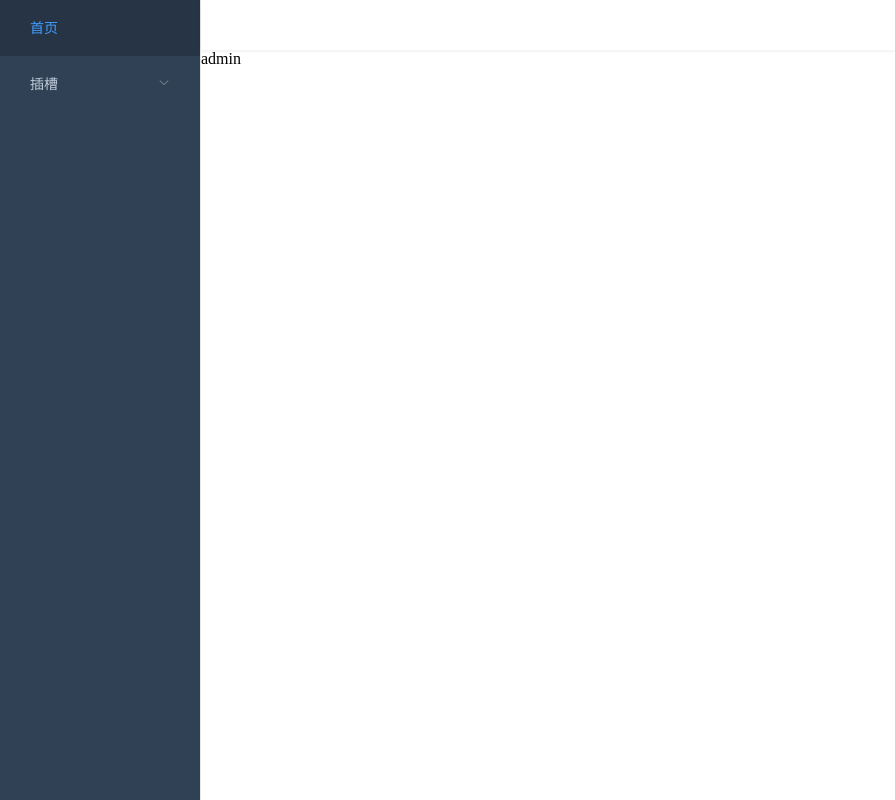
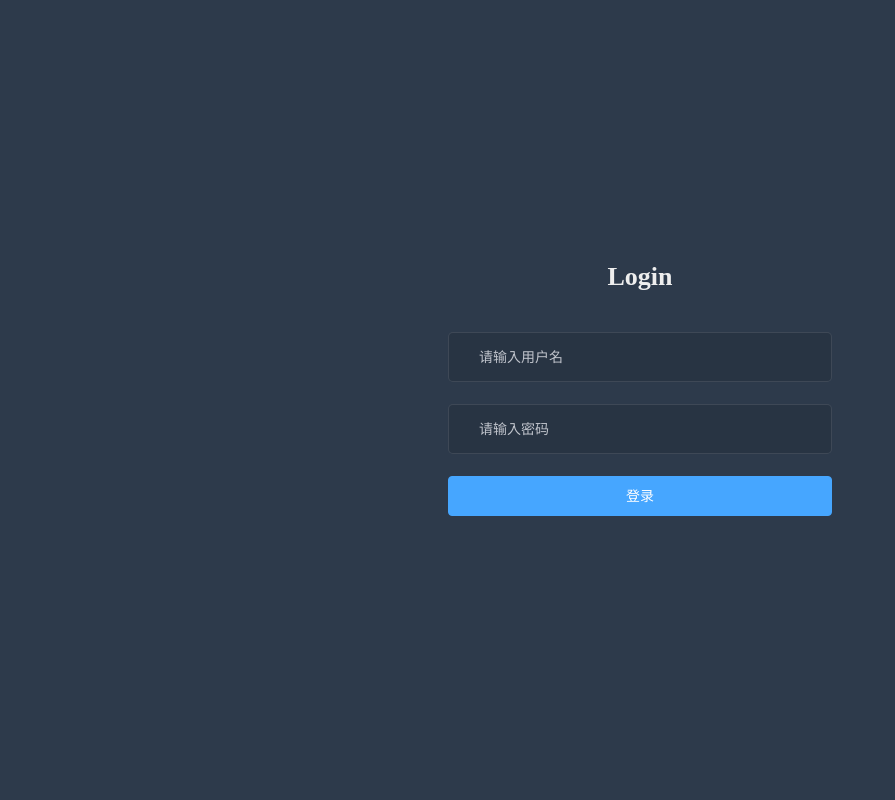
Before and after one commit to myweiwei/vue-, a Vue app in the folder vue/: page /#/login in a window 1280 px wide. Before the commit this address led to /#/index. Shown: the whole page, without its empty margins (0-895 px from the left). Built offline with nearby package versions, Linux system fonts and the light colour scheme; a small style sheet from the web is missing.

Commit message:
登录功能，控制权限

```diff
--- a/vue/index.html
+++ b/vue/index.html
@@ -3,7 +3,7 @@
   <head>
     <meta charset="utf-8">
     <meta name="viewport" content="width=device-width,initial-scale=1.0">
-    <link rel="stylesheet" href="//at.alicdn.com/t/font_1782562_n9cclqz9t2.css">
+    <link rel="stylesheet" href="//at.alicdn.com/t/font_1782562_mcggwjr3rj.css">
     <title>vue</title>
   </head>
   <body>
--- a/vue/package.json
+++ b/vue/package.json
@@ -14,6 +14,7 @@
     "element-ui": "^2.13.1",
     "node-sass": "^4.14.0",
     "nprogress": "^0.2.0",
+    "screenfull": "^5.0.2",
     "vue": "^2.5.2",
     "vue-router": "^3.0.1"
   },
--- a/vue/src/assets/css/common.css
+++ b/vue/src/assets/css/common.css
@@ -8,8 +8,11 @@ html,body {
 .pointer {
     cursor:pointer;
 }
-.flexStartBox {
+.flexStartBox,.flexBetweenBox{
     display: flex;
     align-items: center;
     justify-content: flex-start;
 }
+.flexBetweenBox {
+    justify-content: space-between;
+}
--- /dev/null
+++ b/vue/src/assets/css/element.css
@@ -0,0 +1,24 @@
+.el-menu {
+    height:100%;
+}
+.el-submenu .el-menu-item {
+    min-width: 150px;
+}
+.el-menu-vertical-demo:not(.el-menu--collapse) {
+    width: 200px;
+}
+.el-menu-item i,.el-submenu__title i {
+    margin-right:10px;
+}
+.submenu-title-noDropdown:hover,.el-submenu__title:hover,.el-menu-item:focus, .el-menu-item:hover {
+    background-color: #263445!important;
+}
+.is-active>.el-submenu__title {
+color: #f4f4f5!important;
+}
+.el-menu--vertical .nest-menu .el-submenu > .el-submenu__title:hover, .el-menu--vertical .el-menu-item:hover,.el-submenu__title:hover,.el-submenu__title:focus {
+    background-color: #263445!important;
+}
+.el-menu-item-group__title {
+    padding:0px;
+}
--- a/vue/src/router/index.js
+++ b/vue/src/router/index.js
@@ -1,25 +1,30 @@
 import Vue from 'vue'
 import Router from 'vue-router'
+Vue.use(Router)
 import Home from '@/views/Home.vue'
 import index from '@/views/index.vue'
 import slottest from '@/views/slottest/index.vue'
 import slotmenu from '@/views/slottest/temp2/index.vue'
-Vue.use(Router)
+import dialogDrag from '@/views/component/dialogDrag.vue'
+import login from '@/views/login.vue'
 
-export default new Router({
-  routes: [
+export const constantRoutes=[
+  {
+    path: '/login',
+    component: login,
+    hidden:true,
+  },
   {
     path: '/',
     component: Home,
     leaf:true,
-      name:'首页',
     icon:'iconshouye',
     children: [
       {path: '/index', component: index, name: '首页'},
     ]
   },
   {
-      path: '/',
+    path: '/slottest',
     component: Home,
     leaf:false,
     icon:'iconshezhiluojicaowei',
@@ -28,6 +33,31 @@ export default new Router({
       {path: '/slottest', component: slottest, name: '插槽1'},
       {path:'/slotmenu',component:slotmenu,name:'插槽2'}
     ]
+  }
+]
+export const adminRoutes=[
+  {
+    path: '/dialogDrag',
+    component: Home,
+    leaf:false,
+    icon:'iconapplications',
+    name:'组件',
+    children: [
+      {path: '/dialogDrag', component: dialogDrag, name: '弹窗拖动'}
+    ]
   },
+  {
+    path: '*',
+    hidden: true,
+    redirect: {path: '/index'}
+  }
+
 ]
-})
+const originalPush = Router.prototype.push
+Router.prototype.push = function push(location) {
+  return originalPush.call(this, location).catch(err => err)
+}
+const router = new Router({
+  routes: constantRoutes,
+});
+export default router;
--- a/vue/src/views/Home.vue
+++ b/vue/src/views/Home.vue
@@ -8,10 +8,10 @@
     router
     unique-opened
     active-text-color="rgb(64, 158, 255)"
-    :default-active="$route.path"
+    :default-active="$router.currentRoute.path?$router.currentRoute.path:'/index'"
     @open="handleOpen"
     @close="handleClose" mode="vertical">
-        <template v-for="(item,index) in $router.options.routes" v-key='item.path'>
+        <template v-for="(item,index) in $router.options.routes" v-key='item.path' v-if='!item.hidden'>
             <el-submenu :index="index+''" v-if="!item.leaf">
                 <template slot="title">
                     <i :class="'iconfont '+item.icon"></i>
@@ -27,14 +27,20 @@
             </el-submenu>
             <el-menu-item :index='item.children[0].path' v-if="item.leaf">
                 <i :class="'iconfont '+item.icon"></i>
-                <span>{{item.name}}</span>
+                <span>{{item.children[0].name}}</span>
             </el-menu-item>
         </template>
     </el-menu>
     <div style='flex:1;height:100%'>
-        <div class="navBar">
-            <i class='iconfont icondaohangshouqi- pointer' @click='isCollapse=true' v-if='!isCollapse'></i>
-            <i class='iconfont iconzhankai  pointer' @click='isCollapse=false' v-if='isCollapse'></i>
+        <div class="navBar flexBetweenBox">
+            <div>
+                <i class='iconfont icondaohangshouqi- pointer' @click='isCollapse=true' v-if='!isCollapse'></i>
+                <i class='iconfont iconzhankai  pointer' @click='isCollapse=false' v-if='isCollapse'></i>
+            </div>
+            <div>
+                <i class='iconfont iconzhankai1 pointer' @click='full' v-if='!fullFlag'></i>
+                <i class='iconfont iconsuoxiao pointer' @click='full' v-else></i>
+            </div>
         </div>
         <router-view></router-view>
     </div>
@@ -42,22 +48,48 @@
 </template>
 
 <script>
+import screenfull  from 'screenfull'
 export default {
   name: '',
   data(){
     return {
         navTitle:"",
-        isCollapse:false
+        isCollapse:false,
+        fullFlag:false
     }
   },
   mounted(){
+    let me=this;
+    window.onresize=function(){
+    // 全屏下监控是否按键了ESC
+    if (!me.checkFull()) {
+    // 全屏下按键esc后要执行的动作
+        me.fullFlag = false
+    }
+    }
   },
   methods:{
     handleOpen(key, keyPath) {
-        console.log(key, keyPath);
     },
     handleClose(key, keyPath) {
-        console.log(key, keyPath);
+    },
+    full:function(){
+        if (!screenfull.isEnabled) { // 如果不允许进入全屏，发出不允许提示
+            this.$message({
+                message: '不支持全屏',
+                type: 'warning'
+            })
+            return false
+        }
+        this.fullFlag=!this.fullFlag
+        screenfull.toggle();
+    },
+    checkFull() {
+        var isFull = screenfull.isFullscreen;
+        if (isFull === undefined) {
+            isFull = false;
+        }
+        return isFull;
     }
   },
   watch: {
@@ -83,26 +115,4 @@ export default {
         }
 
     }
-    .el-menu {
-        height:100%;
-    }
-    .el-submenu .el-menu-item {
-        min-width: 150px;
-    }
-    .el-menu-vertical-demo:not(.el-menu--collapse) {
-        width: 200px;
-    }
-    .el-menu-item i,.el-submenu__title i {
-        margin-right:10px;
-    }
-    // menu hover
-    .submenu-title-noDropdown:hover,.el-submenu__title:hover,.el-menu-item:focus, .el-menu-item:hover {
-        background-color: #263445!important;
-    }
-    .is-active>.el-submenu__title {
-    color: #f4f4f5!important;
-    }
-    .el-menu--vertical .nest-menu .el-submenu > .el-submenu__title:hover, .el-menu--vertical .el-menu-item:hover,.el-submenu__title:hover,.el-submenu__title:focus {
-        background-color: #263445!important;
-    }
 </style>
--- /dev/null
+++ b/vue/src/views/component/dialogDrag.vue
@@ -0,0 +1,34 @@
+<template>
+    <div class='dialogDrag'>
+        <el-button type="primary" @click='dialogVisible=true' size='medium' class='btn'>打开弹框</el-button>
+        <el-dialog title="提示" :visible.sync="dialogVisible" width="30%" v-dialogDrag>
+            <div slot="title" class="header-title">
+                <span class="title-name">
+                    <i class='iconfont iconapplications'></i>
+                    自定义标题
+                </span>
+            </div>
+            <span>这是一段信息</span>
+            <span slot="footer" class="dialog-footer">
+                <el-button @click="dialogVisible = false" size='mini'>取 消</el-button>
+                <el-button type="primary" @click="dialogVisible = false" size='mini'>确 定</el-button>
+            </span>
+        </el-dialog>
+    </div>
+</template>
+<script>
+export default {
+    data(){
+        return {
+            dialogVisible:false
+        }
+    }
+}
+</script>
+<style lang="scss">
+    .dialogDrag {
+        .btn {
+            margin:20px;
+        }
+    }
+</style>
--- /dev/null
+++ b/vue/src/views/login.vue
@@ -0,0 +1,100 @@
+<template>
+    <div class='login'>
+        <div class='login-inner'>
+            <h1>Login</h1>
+            <el-form :rules="rules" :model='loginForm' ref="ruleForm" class="demo-ruleForm">
+                <el-form-item label="" prop="user">
+                    <el-input placeholder="请输入用户名" v-model="loginForm.user">
+                        <i slot="prefix" class="iconfont iconicon"></i>
+                    </el-input>
+                </el-form-item>
+                <el-form-item label="" prop="password">
+                    <el-input placeholder="请输入密码" v-model="loginForm.password" type='password'>
+                        <i slot="prefix" class="iconfont iconmima"></i>
+                    </el-input>
+                </el-form-item>
+                <el-form-item>
+                    <el-button type="primary" @click='login'>登录</el-button>
+                </el-form-item>
+            </el-form>
+        </div>
+    </div>
+</template>
+<script>
+export default {
+    data(){
+        return {
+            loginForm:{
+                user:'',
+                password:''
+            },
+            rules: {
+                user: [
+                    { required: true, message: '请输入用户名', trigger: 'blur' }
+                ],
+                password: [
+                    { required: true, message: '请输入密码', trigger: 'blur' }
+                ]
+            }
+        }
+    },
+    methods:{
+        login:function(){
+            let me=this;
+            me.$refs.ruleForm.validate((valid) => {
+                if (valid) {
+                    sessionStorage.setItem('user',me.loginForm.user);
+                    if(sessionStorage.getItem('user')){
+                        me.$router.push({path:"/index"})
+                    }
+                }
+            })
+        }
+    },
+    created(){
+        sessionStorage.clear();
+    }
+}
+</script>
+<style lang="scss">
+    .login {
+        width:100%;
+        height:100%;
+        background: #2d3a4b;
+        display:flex;
+        align-items: center;
+        justify-content: center;
+        .login-inner {
+            width:30%;
+            h1 {
+                font-size: 26px;
+                color: #eee;
+                margin: 0px auto 40px auto;
+                text-align: center;
+                font-weight: bold;
+            }
+            .el-form-item {
+                width:100%;
+                .el-button {
+                    width:100%;
+                    background: #46a6ff;
+                    border-color: #46a6ff;
+                    color: #FFFFFF;
+                }
+            }
+            .el-input__inner {
+                border: 1px solid rgba(255, 255, 255, 0.1);
+                background: rgba(0, 0, 0, 0.1);
+                border-radius: 5px;
+                color: #fff;
+                height: 50px;
+                line-height: 50px;
+            }
+            .el-input__prefix {
+                line-height: 50px;
+                left:2%;
+                color:#889aa4;
+            }
+        }
+    }
+</style>
```
Also changed, not shown: vue/src/main.js (+92 -3 lines), 1 other file (tests, documents, lock files or other folders). Lines whose indentation alone changed are shown as unchanged.
